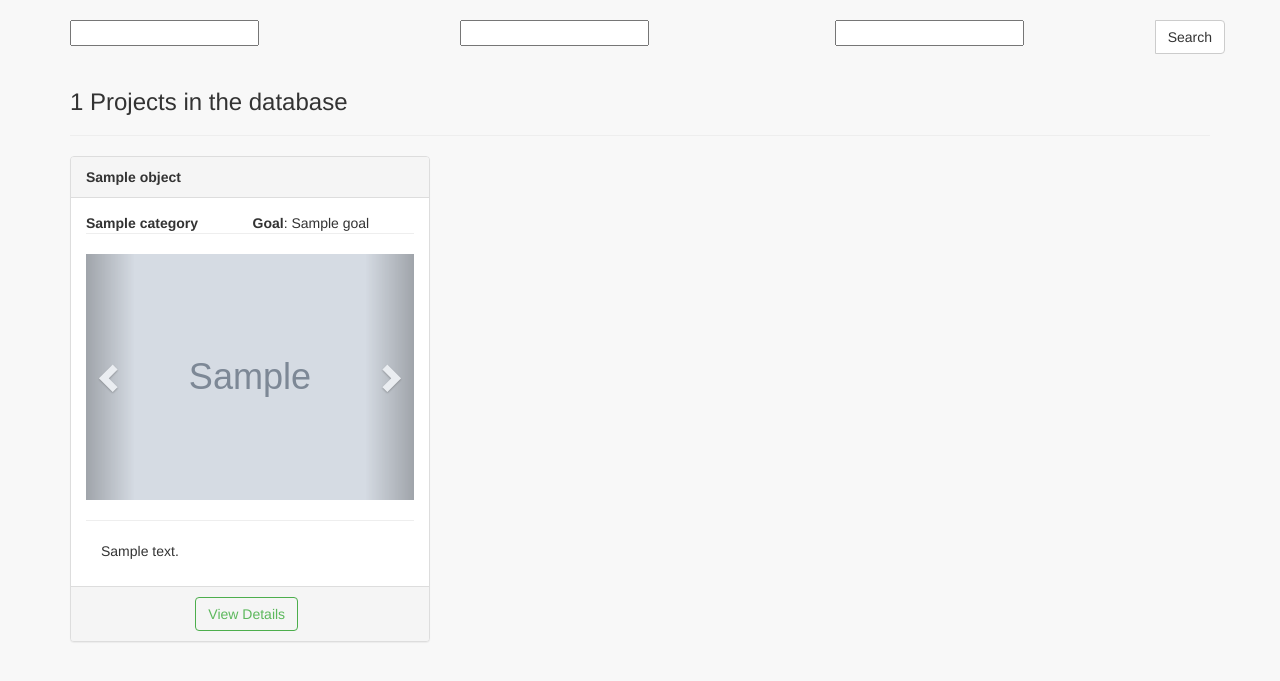
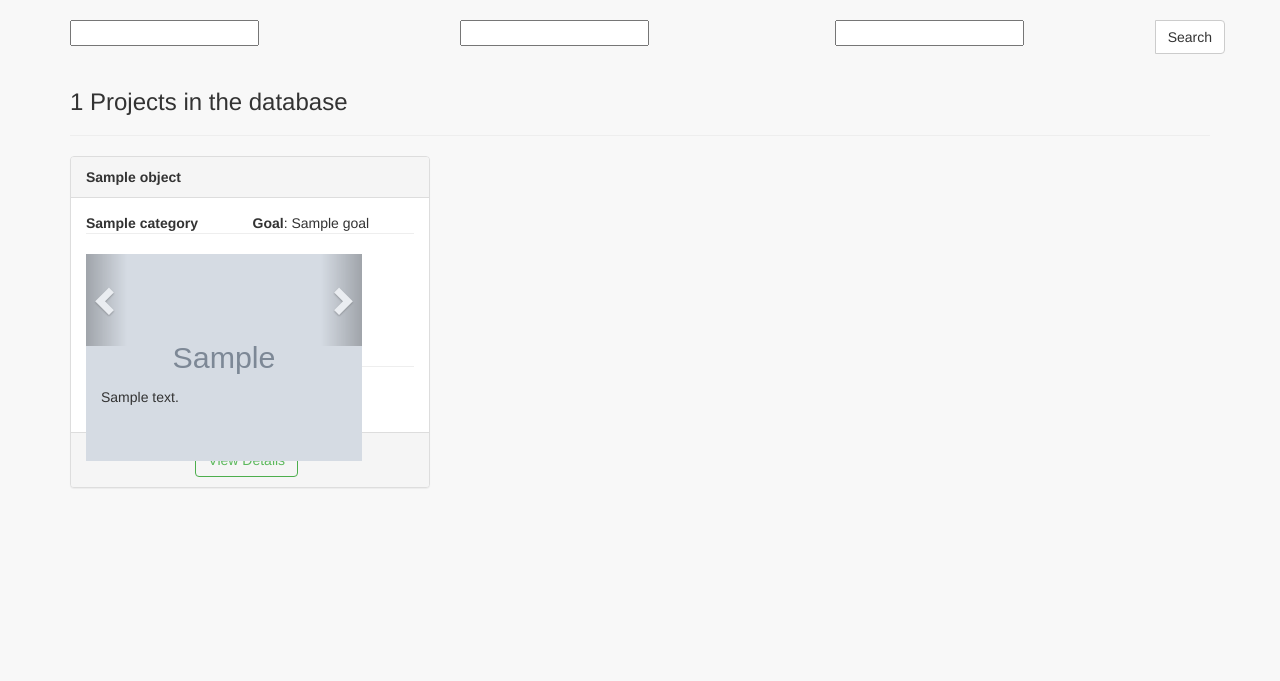
Before and after one commit to zqsun/Buybuybiz_ex, a Django app: template mainsite/templates/mainsite/index.html in a window 1280 px wide. Shown: the part 51-732 px from the top of the page. Run offline with Django 3.2, Linux system fonts and the light colour scheme; the template is opened without the code that fills it: most values are stand-ins (such as "Sample title", 1, 10 or a date in 2020); grey boxes marked "Sample" are stand-in pictures; form fields are guessed from the names that the template uses; parts of the project's set-up code (start-up, migrations or seed data) failed here and were passed over; some libraries are stand-ins or nearby versions.

Commit message:
Add company_pic for show

```diff
--- a/static/base/css/style.css
+++ b/static/base/css/style.css
@@ -1 +1,5 @@
 /*body { padding-top: 50px; }*/
+.company_pic{
+	width: 276px;
+    height: 92px;
+}
```
